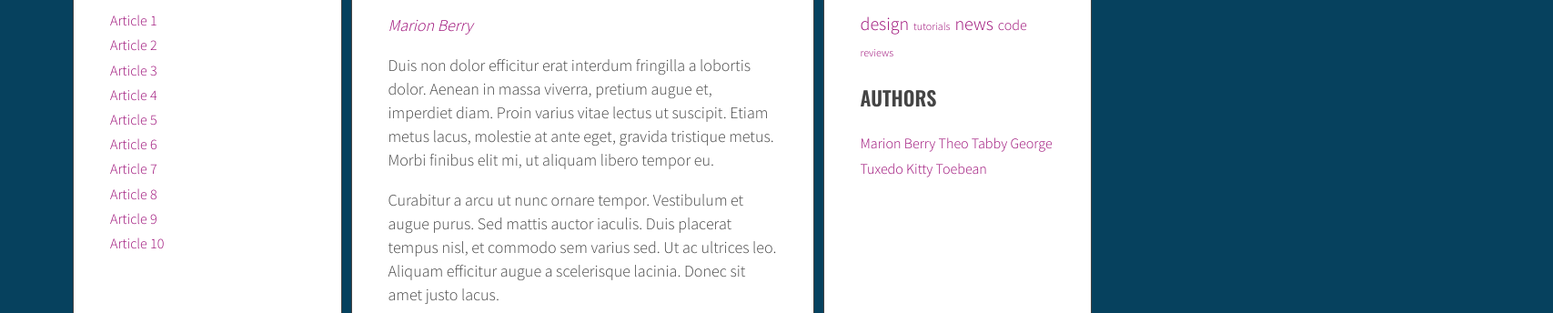
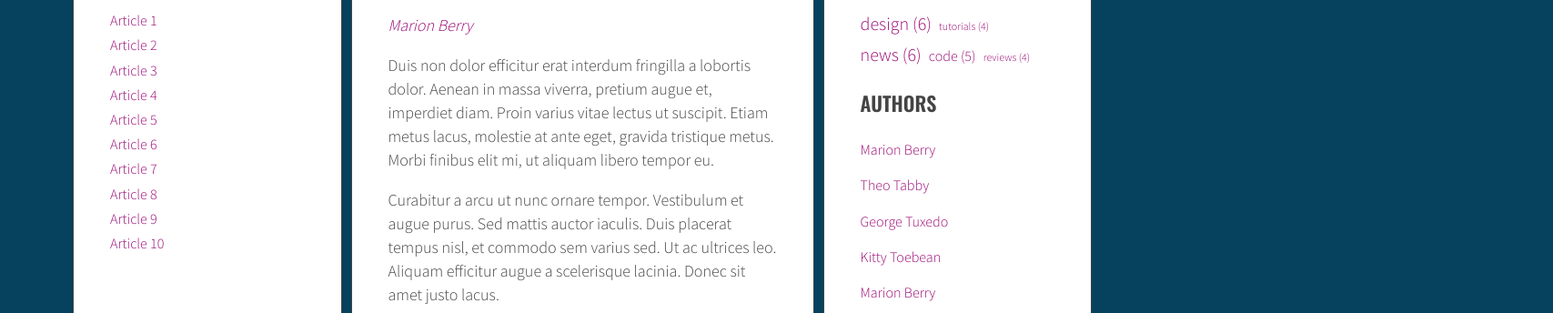
Before and after one commit to PrzemekSzliep/javascript-blog, a website: page index.html in a window 1280 px wide. Shown: the part 349-693 px from the top of the page at 91% size, 1707 px wide, since content can reach past the window. Drawn offline with nearby package versions, Linux system fonts and the light colour scheme.

Commit message:
authors sidebar

```diff
--- a/index.html
+++ b/index.html
@@ -264,6 +264,27 @@
         </main>
     </div>
 </div>
+<script id="template-article-link" type="text/x-handlebars-template">
+    <li><a href="#{{ id }}"><span>{{ title }}</span></a></li>
+</script>
+<script id="template-tag-link" type="text/x-handlebars-template">
+    <li><a href="#tag-{{ id }}"><span>{{ title }}</span></a></li>
+</script>
+<script id="template-author-link" type="text/x-handlebars-template">
+    <a href="#author-{{ id }}"><span>{{ title }}</span></a>
+</script>
+<script id="template-tag-cloud-link" type="text/x-handlebars-template">
+    {{#each tags}}
+    <li class="bbb"><a href="#tag-{{tag}}" class="{{className}}">{{ tag }} ({{count}})</a></li>
+    {{/each}}
+</script>
+
+<script id="template-author-cloud-link" type="text/x-handlebars-template">
+    {{#each authors}}
+    <li><a href="#author-{{author}}">{{ author }} </a></li>
+    {{/each}}
+</script>
+<script src="https://cdnjs.cloudflare.com/ajax/libs/handlebars.js/4.1.0/handlebars.min.js"></script>
 <script src="/js/script.js"></script>
 </body>
 </html>
--- a/js/script.js
+++ b/js/script.js
@@ -1,4 +1,13 @@
 'use strict';
+
+const templates = {
+    articleLink: Handlebars.compile(document.querySelector('#template-article-link').innerHTML),
+    tagLink: Handlebars.compile(document.querySelector('#template-tag-link').innerHTML),
+    authorLink: Handlebars.compile(document.querySelector('#template-author-link').innerHTML),
+    tagCloudLink: Handlebars.compile(document.querySelector('#template-tag-cloud-link').innerHTML),
+    authorCloudLink: Handlebars.compile(document.querySelector('#template-author-cloud-link').innerHTML),
+
+};
 
 function titleClickHandler(event) {
     event.preventDefault();
@@ -77,7 +86,8 @@ function generateTitleLinks(customSelector = '') {
 
         /* create HTML of the link */
 
-        const linkHTML = '<li><a href="#' + articleId + '"><span>' + articleTitle + '</span></a></li>';
+        const linkHTMLData = {id: articleId, title: articleTitle};
+        const linkHTML = templates.articleLink(linkHTMLData);
         console.log(linkHTML);
 
         /* insert link into titleList */
@@ -171,7 +181,8 @@ function generateTags() {
             /* generate HTML of the link */
 
             console.log(tag);
-            const tagHTML = '<li><a href="#tag-' + tag + '"><span>' + tag + '</span></a></li>';
+            const tagHTMLData = {id: tag, title: tag};
+            const tagHTML = templates.tagLink(tagHTMLData);
 
             /* add generated code to html variable */
 
@@ -204,18 +215,21 @@ function generateTags() {
     console.log('tagsParams:', tagsParams);
 
     /* create variable for all links HTML code */
-    let allTagsHTML = '';
+    const allTagsData = {tags: []};
 
-    /* START LOOP for each tag in allTags: */
     for (let tag in allTags) {
         /*generate code of a link adn add it to allTagsHTML */
-        allTagsHTML += '<li><a href="#tag-'+tag+'" class="'+calculateTagClass(allTags[tag], tagsParams)+'">'+ tag +'</a></li>';
+        allTagsData.tags.push({
+            tag: tag,
+            count: allTags[tag],
+            className: calculateTagClass(allTags[tag], tagsParams)
+        });
     }
     /* END LOOP: for each tag in allTags: */
 
     /* add html from allTagsHTML to tagList */
 
-    tagList.innerHTML = allTagsHTML;
+    tagList.innerHTML = templates.tagCloudLink(allTagsData);
 
     /* add html from allTags to tagList  */
     // tagList.innerHTML = allTags.join(' ');
@@ -307,6 +321,8 @@ function generateAuthors() {
 
     let allAuthors = [];
 
+    const allAuthorsData = {authors: []};
+
     /* find all articles */
 
     const articles = document.querySelectorAll(optArticleSelector);
@@ -321,18 +337,21 @@ function generateAuthors() {
 
         /* make html variable with empty string */
 
-        let html = '';
+
 
         /* get author from data-author attribute */
 
         const articleAuthor = article.getAttribute('data-author');
         console.log(articleAuthor);
 
-        const authorHTML = '<a href="#author-' + articleAuthor + '">' + articleAuthor + '</a>';
+        const authorHTMLData = {id: articleAuthor, title: articleAuthor};
+        const authorHTML = templates.authorLink(authorHTMLData);
 
         /* add generated code to html variable */
-
-        html = html + authorHTML;
+        allAuthorsData.authors.push({
+            author: articleAuthor,
+        });
+        console.log(allAuthorsData)
 
         if (allAuthors.indexOf(authorHTML) == -1) {
             allAuthors.push(authorHTML);
@@ -342,12 +361,12 @@ function generateAuthors() {
 
         /* insert HTML of all the links into the tags wrapper */
 
-        authorWrapper.insertAdjacentHTML('beforeend', html);
+        authorWrapper.insertAdjacentHTML('beforeend', authorHTML);
+
 
         /* END LOOP: for every article: */
     }
-
-    document.querySelector(optAuthorsListSelector).innerHTML = allAuthors.join(' ');
+    document.querySelector(optAuthorsListSelector).innerHTML = templates.authorCloudLink(allAuthorsData);
 }
 
 function addClickListenersToAuthors() {
--- a/package.json
+++ b/package.json
@@ -17,7 +17,7 @@
     "build:autoprefixer": "autoprefixer-cli css/style.css",
     "build-dev": "npm-run-all build-dev:sass build:autoprefixer",
     "build-dev:sass": "node-sass --output-style expanded --source-map true -o css sass",
-    "watch": "npm-run-all build build-dev -p watch:*",
+    "watch": "npm-run-all build-dev -p watch:*",
     "watch:browsersync": "browser-sync start --server --files \"css/*.css\" \"*.html\" \"js/*.js\"",
     "watch:sassprefixer": "onchange sass/*.scss -- npm run build-dev"
   },
--- a/sass/style.scss
+++ b/sass/style.scss
@@ -117,6 +117,8 @@ a {
     padding: 40px;
     border: 1px solid $color-dark;
     border-radius: 5px;
+    position: relative;
+    overflow: hidden;
 }
 
 /* Logo */
@@ -209,21 +211,27 @@ a {
         margin: 0 10px 0 0;
     }
 }
+
 .tag-size-1 {
     font-size: 12px;
 }
+
 .tag-size-2 {
     font-size: 14px;
 }
+
 .tag-size-3 {
     font-size: 16px;
 }
+
 .tag-size-4 {
     font-size: 18px;
 }
+
 .tag-size-5 {
     font-size: 20px;
 }
+
 .tags {
     li {
         display: inline-block;
```
Also changed, not shown: css/style.css, 1 other file.
